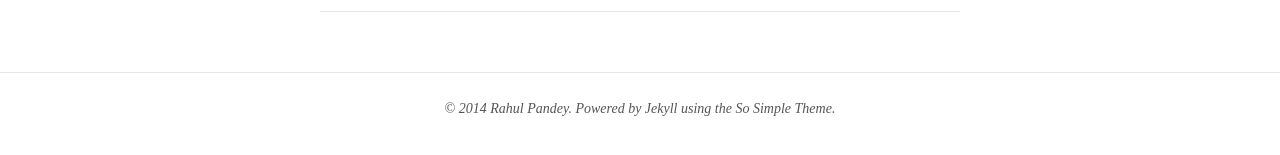
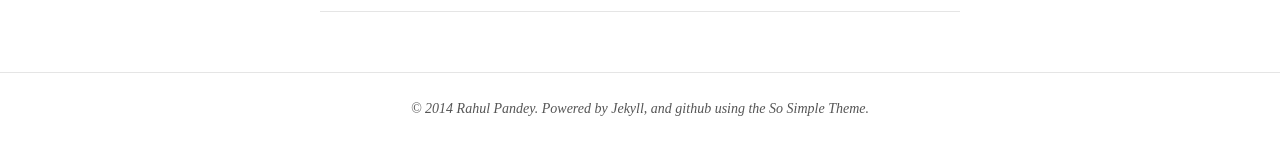
Before and after one commit to rpdemo/rahulpandeyc.github.io, a Jekyll site: the page built from index.html, in a window 1280 px wide. Shown: the part 265-420 px from the top of the page. Built offline with Jekyll 4.4.1, drawn with Linux system fonts in a browser that asks for light colours; nearby versions of some CDN libraries.

Commit message:
added: target attribute in links tags.
added target="_blank" to copyright line, and "github" link in built with text and a nofollow rel attribute.

```diff
--- a/_includes/footer.html
+++ b/_includes/footer.html
@@ -1,4 +1,4 @@
-<span>&copy; {{ site.time | date: '%Y' }} {{ site.owner.name }}. Powered by <a href="http://jekyllrb.com">Jekyll</a> using the <a href="http://mademistakes.com/so-simple/">So Simple Theme</a>.</span>
+<span>&copy; {{ site.time | date: '%Y' }} {{ site.owner.name }}. Powered by <a href="http://jekyllrb.com" target="_blank">Jekyll</a>, and <a href="http://github.com" target="_blank">github</a> using the <a href="http://mademistakes.com/so-simple/" rel="nofollow" target="_blank">So Simple Theme</a>.</span>
 <div class="social-icons">
 	{% if site.owner.twitter %}<a href="http://twitter.com/{{ site.owner.twitter }}" title="{{ site.owner.name}} on Twitter" target="_blank"><i class="icon-twitter icon-2x"></i></a>{% endif %}
 	{% if site.owner.facebook %}<a href="http://facebook.com/{{ site.owner.facebook }}" title="{{ site.owner.name}} on Facebook" target="_blank"><i class="icon-facebook icon-2x"></i></a>{% endif %}
```
